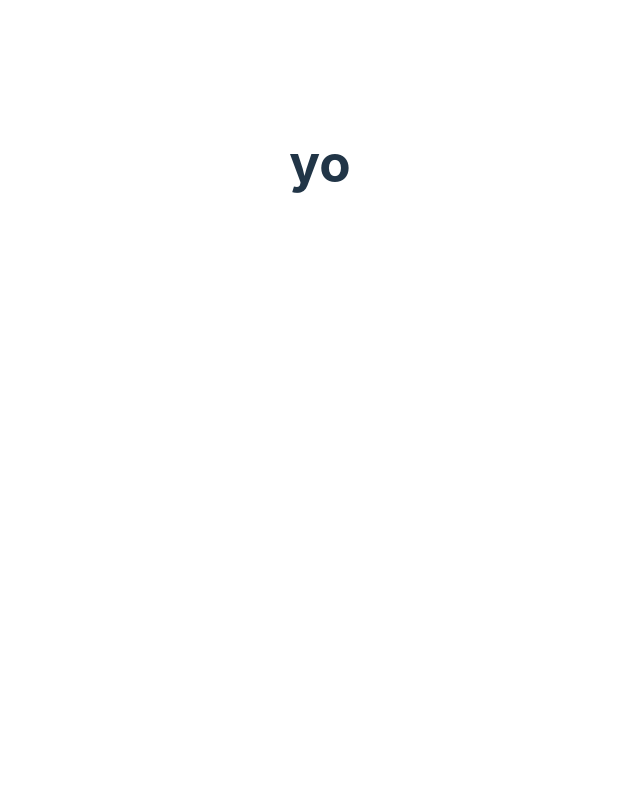
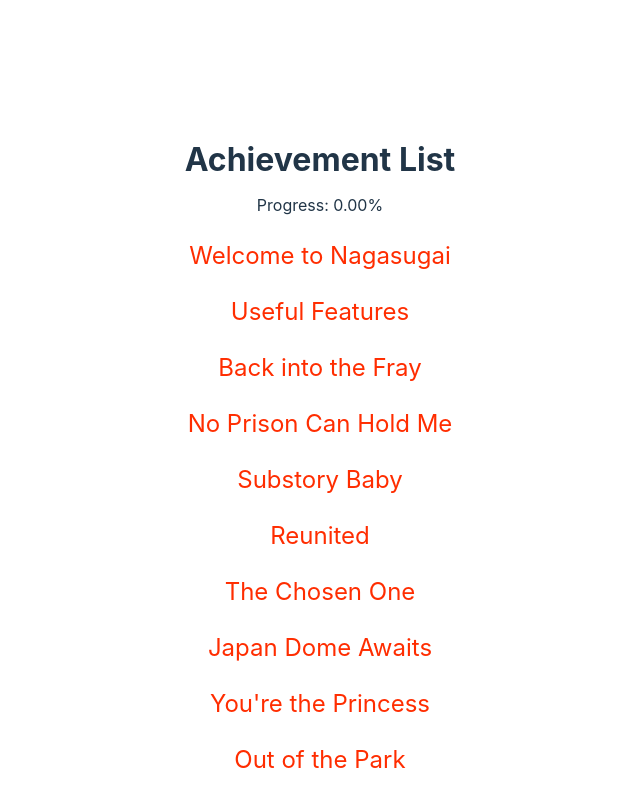
Before and after one commit to caleholst/Yakuza5App, a React (Vite) app: page / in a window 1280 px wide. Shown: the top 800 px of the page, without its empty margins (320-960 px from the left). Built offline with nearby package versions, Linux system fonts and the light colour scheme.

Commit message:
Added an Interactable List to the home.jsx Page

```diff
--- a/src/haruka/harukaItems.jsx
+++ b/src/haruka/harukaItems.jsx
@@ -1,4 +1,5 @@
 // harukaItems.jsx
+
 const items = [
     { id: 1, name: 'Restaurants', description: "All the Restaurants in Kiryu's area Nagasugai", children: [
       { id: 1.1, name: 'Hakataso' },
--- /dev/null
+++ b/src/home/achievementItems.jsx
@@ -0,0 +1,62 @@
+// achievemnetItems.jsx
+
+const items = [
+    {id: 1, name: "Welcome to Nagasugai"},
+    {id: 2, name: "Useful Features"},
+    {id: 3, name: "Back into the Fray"},
+    {id: 4, name: "No Prison Can Hold Me"},
+    {id: 5, name: "Substory Baby"},
+    {id: 6, name: "Reunited"},
+    {id: 7, name: "The Chosen One"},
+    {id: 8, name: "Japan Dome Awaits"},
+    {id: 9, name: "You're the Princess"},
+    {id: 10, name: "Out of the Park"},
+    {id: 11, name: "Thank You!"},
+    {id: 12, name: "Watch for Cars"},
+    {id: 13, name: "Good Communicator"},
+    {id: 14, name: "Veteran Driver"},
+    {id: 15, name: "Devil Killers Defeated"},
+    {id: 16, name: "Substory Prince"},
+    {id: 17, name: "Singled Out"},
+    {id: 18, name: "Yama-oroshi Defeated"},
+    {id: 19, name: "Kitted Out"},
+    {id: 20, name: "Tackler"},
+    {id: 21, name: "Up-and-Coming Comedian"},
+    {id: 22, name: "No Easy Way Out"},
+    {id: 23, name: "Substory King"},
+    {id: 24, name: "Full-fledged Hunter"},
+    {id: 25, name: "Trendy Idol"},
+    {id: 26, name: "Dragon Fury"},
+    {id: 27, name: "End of the Line"},
+    {id: 28, name: "Big Hitter"},
+    {id: 29, name: "Fish for Dinner"},
+    {id: 30, name: "Eyes on the Ground"},
+    {id: 31, name: "A Bond Between Dancers"},
+    {id: 32, name: "Life is About Learning"},
+    {id: 33, name: "Major Revelation"},
+    {id: 34, name: "Thrilling First Date"},
+    {id: 35, name: "King of Cochin"},
+    {id: 36, name: "Sightseeing Dragon"},
+    {id: 37, name: "Reaching the Limit"},
+    {id: 38, name: "Novice Snowball Fighter"},
+    {id: 39, name: "Substory God"},
+    {id: 40, name: "Old-school Gamer"},
+    {id: 41, name: "Benevolent Dragon"},
+    {id: 42, name: "Dream Ride"},
+    {id: 43, name: "A Hearty Bowl"},
+    {id: 44, name: "Puck Deflector"},
+    {id: 45, name: "Top Ten"},
+    {id: 46, name: "Puppet Master"},
+    {id: 47, name: "Launch Striker"},
+    {id: 48, name: "Ultimate Heir"},
+    {id: 49, name: "Gourmet Dragon"},
+    {id: 50, name: "A Toast Together"},
+    {id: 51, name: "Mr. Climax"},
+    {id: 52, name: "Local Framer"},
+    {id: 53, name: "Life is Entertainment"},
+    {id: 54, name: "Heir to the Legend"},
+    {id: 55, name: "Hall of Famer"},
+    {id: 56, name: "The Dream, Fullfilled"},
+];
+
+export default items;
--- /dev/null
+++ b/src/home/home.css
@@ -0,0 +1,31 @@
+/* Home.css */
+.achievement-container {
+    padding: 20px;
+    text-align: center;
+  }
+
+  .achievement-list {
+    list-style-type: none;
+    padding: 0;
+  }
+
+  .achievement-item {
+    cursor: pointer;
+    transition: color 0.3s ease;
+    font-size: 1.5rem;
+    margin: 10px 0;
+    padding: 5px 0
+  }
+
+  .achievement-item.red {
+    color:#ff2d00;
+  }
+
+  .achievement-item.green {
+    color: #00ff00 ;
+  }
+
+  h1 {
+    font-size: 2rem;
+    margin-bottom: 1rem;
+  }
--- a/src/home/home.jsx
+++ b/src/home/home.jsx
@@ -1,8 +1,54 @@
-import React from 'react';
+import React, { useState, useEffect } from 'react';
+import items from './achievementItems';
+import './Home.css';
 
 const Home = () => {
+    // State to track colors for each item
+    const [itemColors, setItemColors] = useState(
+        items.map(() => "red")
+    );
+
+    // Calculate the percentage of green items
+    const calculatePercentage = () => {
+        const greenItems = itemColors.filter(color => color === "green").length;
+        return (greenItems / items.length) * 100;
+    };
+
+    const [percentage, setPercentage] = useState(calculatePercentage());
+
+    // Handle click on an item
+    const handleClick = (index) => {
+        setItemColors((prevColors) => {
+            const newColors = prevColors.map((color, i) =>
+                i === index ? (color === "red" ? "green" : "red") : color
+            );
+            return newColors;
+        });
+    };
+
+    // Update the percentage whenever itemColors change
+    useEffect(() => {
+        setPercentage(calculatePercentage());
+    }, [itemColors]);
+
     return (
-        <h1> yo </h1>
+        <div className="achievement-container">
+            <h1>Achievement List</h1>
+            <div className="percentage">
+                <p>Progress: {percentage.toFixed(2)}%</p>
+            </div>
+            <ul className="achievement-list">
+                {items.map((item, index) => (
+                    <li
+                        key={item.id}
+                        className={`achievement-item ${itemColors[index]}`}
+                        onClick={() => handleClick(index)}
+                    >
+                        {item.name}
+                    </li>
+                ))}
+            </ul>
+        </div>
     );
 };
 
```
Also changed, not shown: src/index.css (+0 -7 lines).
